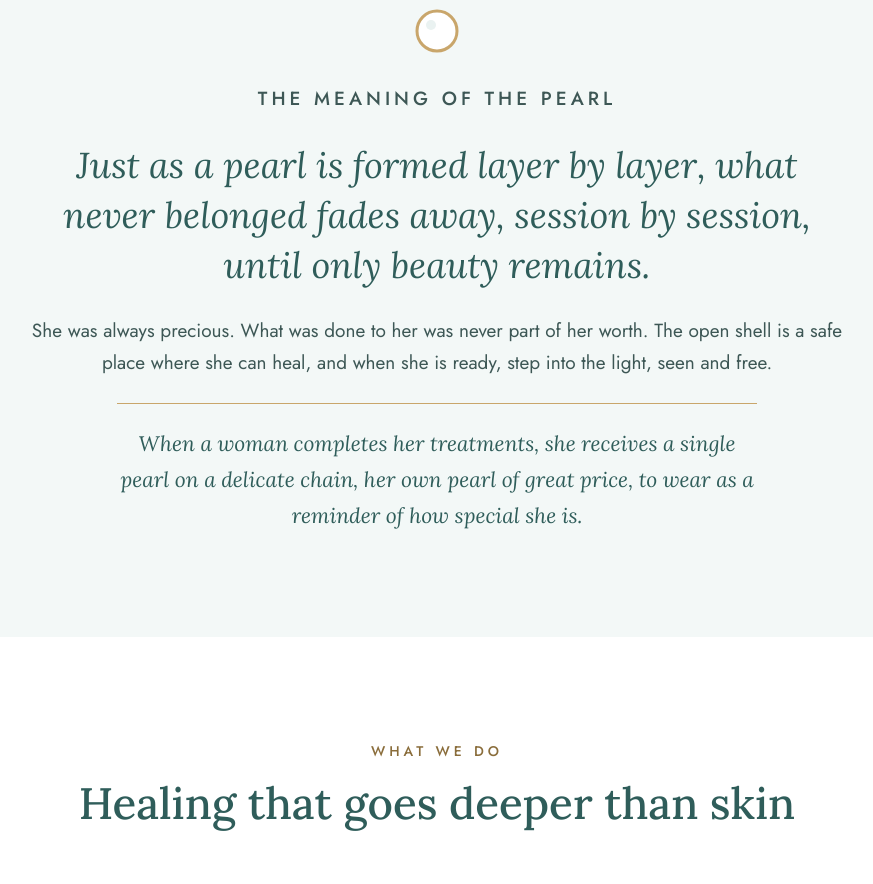
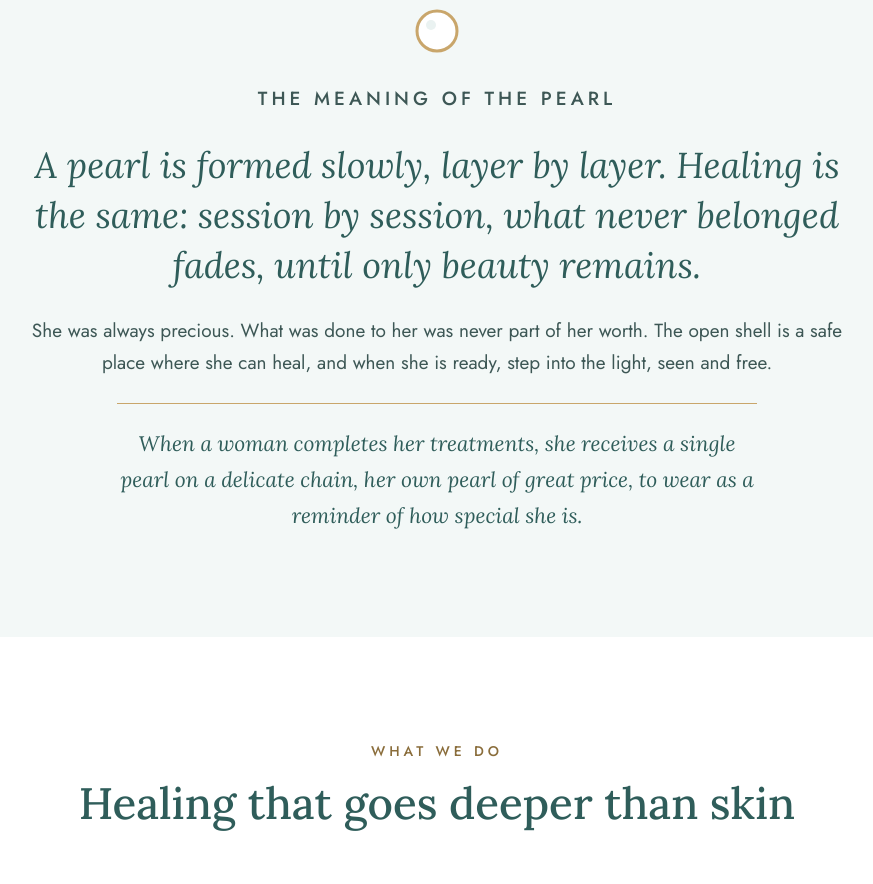
Before and after one commit to unmarkedministries/unmarkedministries.github.io, a plain HTML site: page index.html in a window 1280 px wide. Shown: the part 1620-2504 px from the top of the page, without its empty margins (203-1076 px from the left). Drawn offline with Linux system fonts and the light colour scheme.

Commit message:
Use option 1 for pearl quote
Co-Authored-By: Claude Opus 5.5 <noreply@anthropic.com>
Claude-Session: https://claude.ai/code/session_01C9bL4owB6azj7Dpv59nEPu

```diff
--- a/index.html
+++ b/index.html
@@ -278,7 +278,7 @@ footer{background:var(--teal-dk);color:var(--on-dark-2);padding:72px 0 48px}
   <div class="pearl">
     <svg width="56" height="56" viewBox="0 0 56 56" aria-hidden="true"><circle cx="28" cy="28" r="20" fill="#fff" stroke="#C9A66B" stroke-width="3"/><circle cx="22" cy="22" r="5" fill="#EAF2F1"/></svg>
     <p class="eyebrow">The meaning of the pearl</p>
-    <blockquote>Just as a pearl is formed layer by layer, what never belonged fades away, session by session, until only beauty remains.</blockquote>
+    <blockquote>A pearl is formed slowly, layer by layer. Healing is the same: session by session, what never belonged fades, until only beauty remains.</blockquote>
     <p>She was always precious. What was done to her was never part of her worth. The open shell is a safe place where she can heal, and when she is ready, step into the light, seen and free.</p>
     <p class="pearl-gift">When a woman completes her treatments, she receives a single pearl on a delicate chain, her own pearl of great price, to wear as a reminder of how special she is.</p>
   </div>
```
